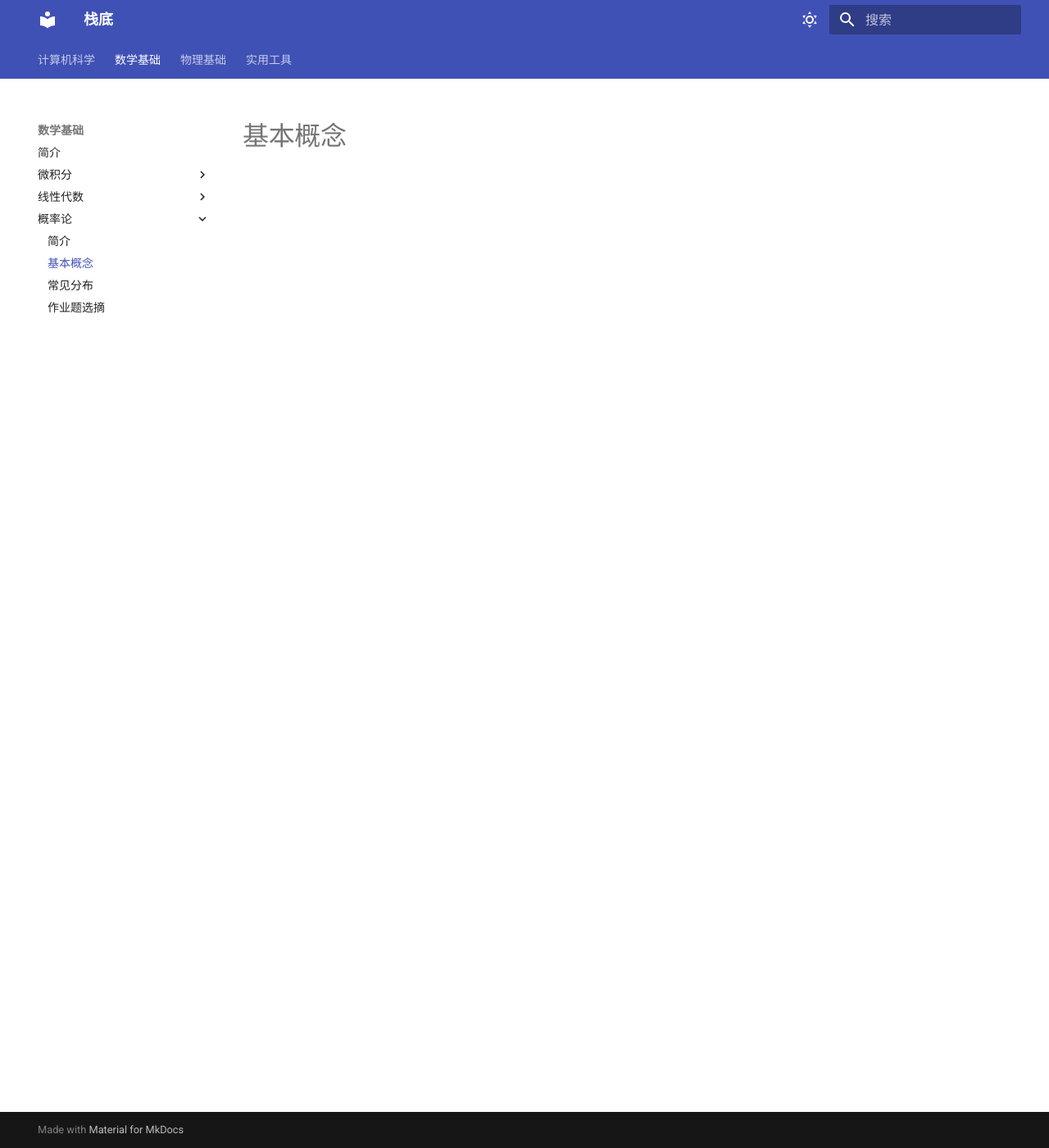
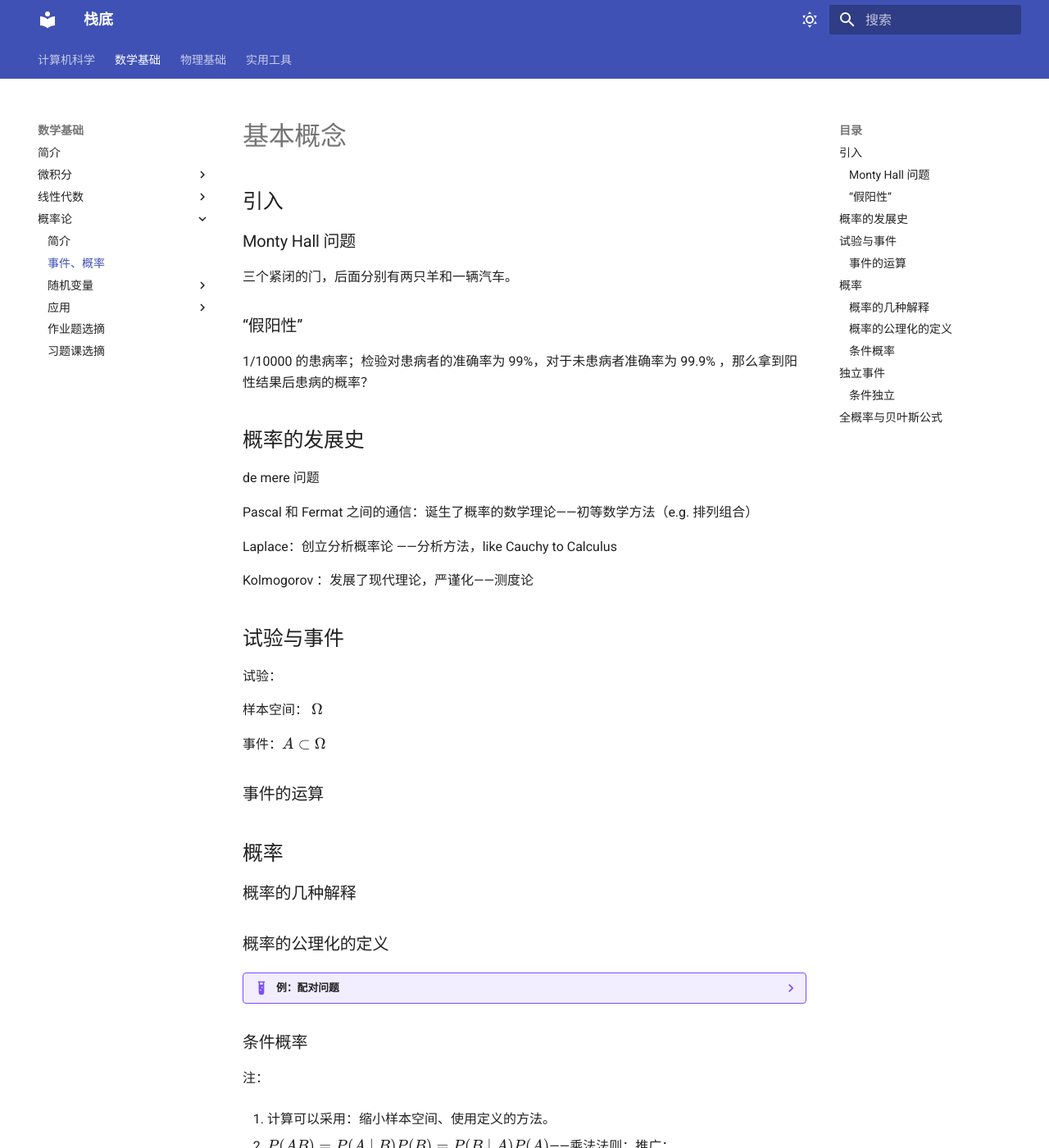
Before and after one commit to ChenQiqian/learn-notes, an MkDocs documentation site: the page built from docs/math/probability/basic_concepts.md, in a window 1280 px wide and 1400 px high. Shown: the whole window at 82% size. Built offline with MkDocs 1.6.1 and Material for MkDocs 9.7.7, drawn with Linux system fonts in a browser that asks for light colours; old or Windows-style settings are respelled for this version of MkDocs; some of the changed text lies outside the part shown.

Commit message:
添加了概率论部分

```diff
--- a/docs/javascripts/mathjax.js
+++ b/docs/javascripts/mathjax.js
@@ -6,13 +6,15 @@ window.MathJax = {
         displayMath: [
             ["\\[", "\\]"]
         ],
+        packages: {'[+]': ['boldsymbol']},
         processEscapes: true,
         processEnvironments: true
     },
     options: {
         ignoreHtmlClass: ".*|",
         processHtmlClass: "arithmatex"
-    }
+    },
+    loader: {load: ['[tex]/boldsymbol']}
 };
 
 document$.subscribe(() => {
--- a/docs/math/probability/basic_concepts.md
+++ b/docs/math/probability/basic_concepts.md
@@ -1 +1,63 @@
 # 基本概念
+
+## 引入
+
+### Monty Hall 问题
+
+三个紧闭的门，后面分别有两只羊和一辆汽车。
+
+### “假阳性”
+
+1/10000 的患病率；检验对患病者的准确率为 99%，对于未患病者准确率为 99.9% ，那么拿到阳性结果后患病的概率？
+
+## 概率的发展史
+
+de mere 问题
+
+Pascal 和 Fermat 之间的通信：诞生了概率的数学理论——初等数学方法（e.g. 排列组合）
+
+Laplace：创立分析概率论 ——分析方法，like Cauchy to Calculus
+
+Kolmogorov ：发展了现代理论，严谨化——测度论
+
+## 试验与事件
+
+试验：
+
+样本空间： $\Omega$
+
+事件：$A \subset \Omega$
+
+### 事件的运算
+
+## 概率
+
+### 概率的几种解释
+
+###  概率的公理化的定义
+
+??? example "例：配对问题"
+
+	$n$ 人 $n$ 帽，随机取，问：无人拿对的概率。
+
+	记：$A_i$ 为第 $i$ 个人拿到第 $i$ 顶帽子。 $P(A_i) = 1/n = \frac{(n-1)!}{n!}$
+
+	考虑对立事件：至少有一个人拿到帽子。
+
+	$$P(A_1 + \cdots +　A_n) = \sum_{i=1}^n P(A_i) + \cdots + (-1)^{r+1}\sum_{i_1< \cdots <i_r} P(A_{i_1} \cdots A_{i_r})$$
+
+### 条件概率
+
+注：
+
+1. 计算可以采用：缩小样本空间、使用定义的方法。
+
+2. $P(AB) = P(A \mid B) P(B) = P(B \mid A)P(A)$——乘法法则；推广：$P(A_1 \cdots A_n) = P(A_1) P(A_2 \mid A_1) P(A_3 \mid A_1A_2) \cdots P(A_n \mid A_1 \cdots A_{n-1})$
+## 独立事件
+
+### 条件独立
+
+## 全概率与贝叶斯公式
+
+??? example "例：赌徒输光问题"
+	赌徒 A 参加某游戏，输赢均为 1 元，每一次游戏之间独立，赢的概率为 $p$，初始资金为 $i$ 元，输完或达到 $n$ 元游戏结束。请问：A 赢钱结束的概率是多少？
--- /dev/null
+++ b/docs/math/probability/unequalities.md
@@ -0,0 +1 @@
+# 概率不等式
--- a/mkdocs.yml
+++ b/mkdocs.yml
@@ -18,9 +18,17 @@ nav:
       - 技巧: math/linear_algebra/techniques.md
     - 概率论:
       - 简介: math/probability/index.md
-      - 基本概念: math/probability/basic_concepts.md
-      - 常见分布: math/probability/distribution.md
+      - 事件、概率: math/probability/basic_concepts.md
+      - 随机变量:
+        - 随机变量的定义: math/probability/random_variables.md
+        - 常见随机变量分布: math/probability/distribution.md
+        - 随机变量的数字特征: math/probability/variables_number_feature.md
+      - 应用:
+        - 概率不等式: math/probability/unequalities.md
+        - 极限定理与估计:  math/probability/limitation_theorem.md
+
       - 作业题选摘: math/probability/selected_homework.md
+      - 习题课选摘: math/probability/selected_exercise.md
   - 物理基础:
     - 电子学:
       - 简介: physics\electronics\index.md
```
Also changed, not shown: docs/math/probability/distribution.md (+15 -1 lines), docs/math/probability/limitation_theorem.md (added, +5 -0 lines), docs/math/probability/random_variables.md (added, +25 -0 lines), docs/math/probability/selected_exercise.md (added, +64 -0 lines), docs/math/probability/variables_number_feature.md (added, +13 -0 lines).
